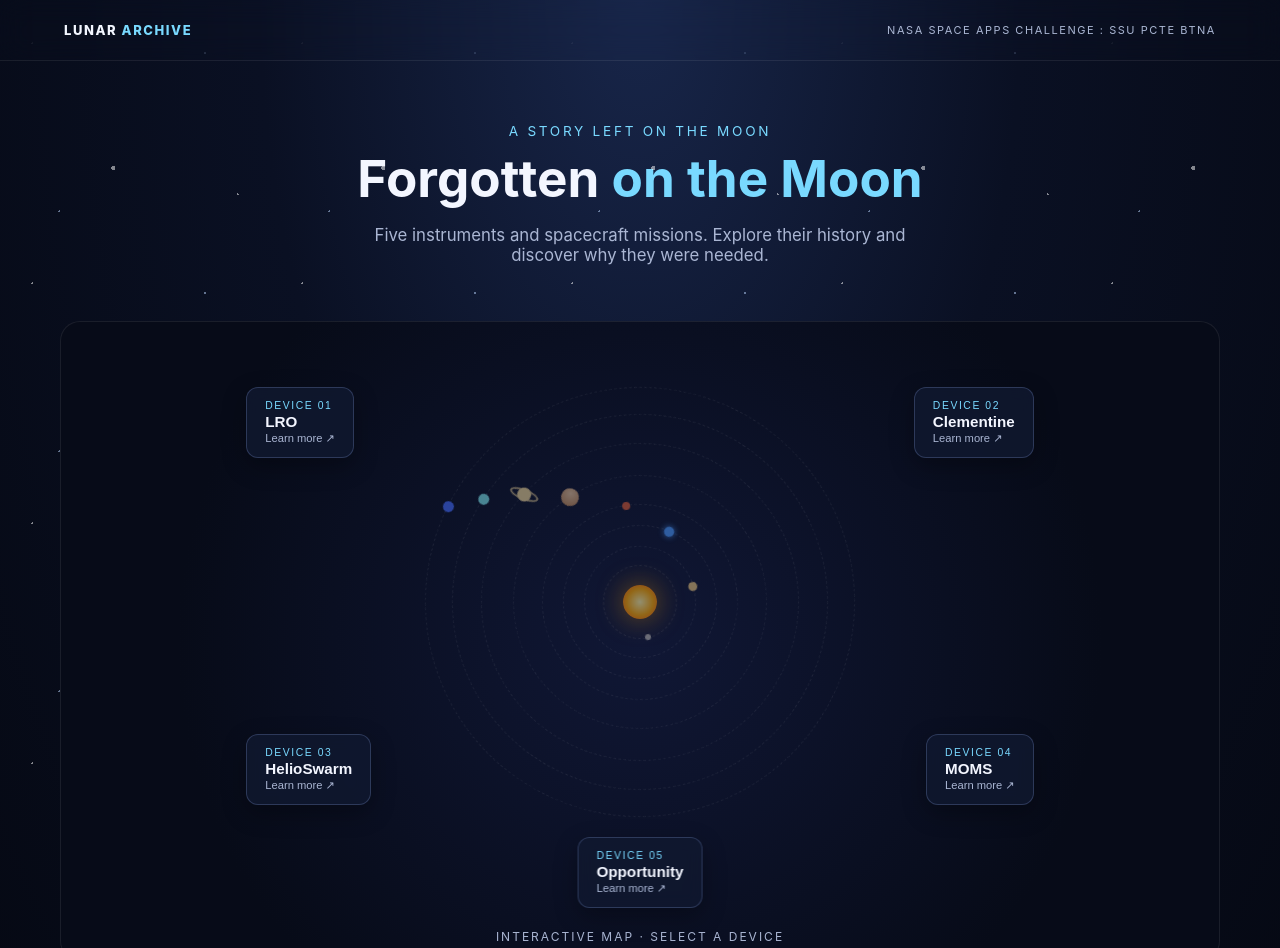
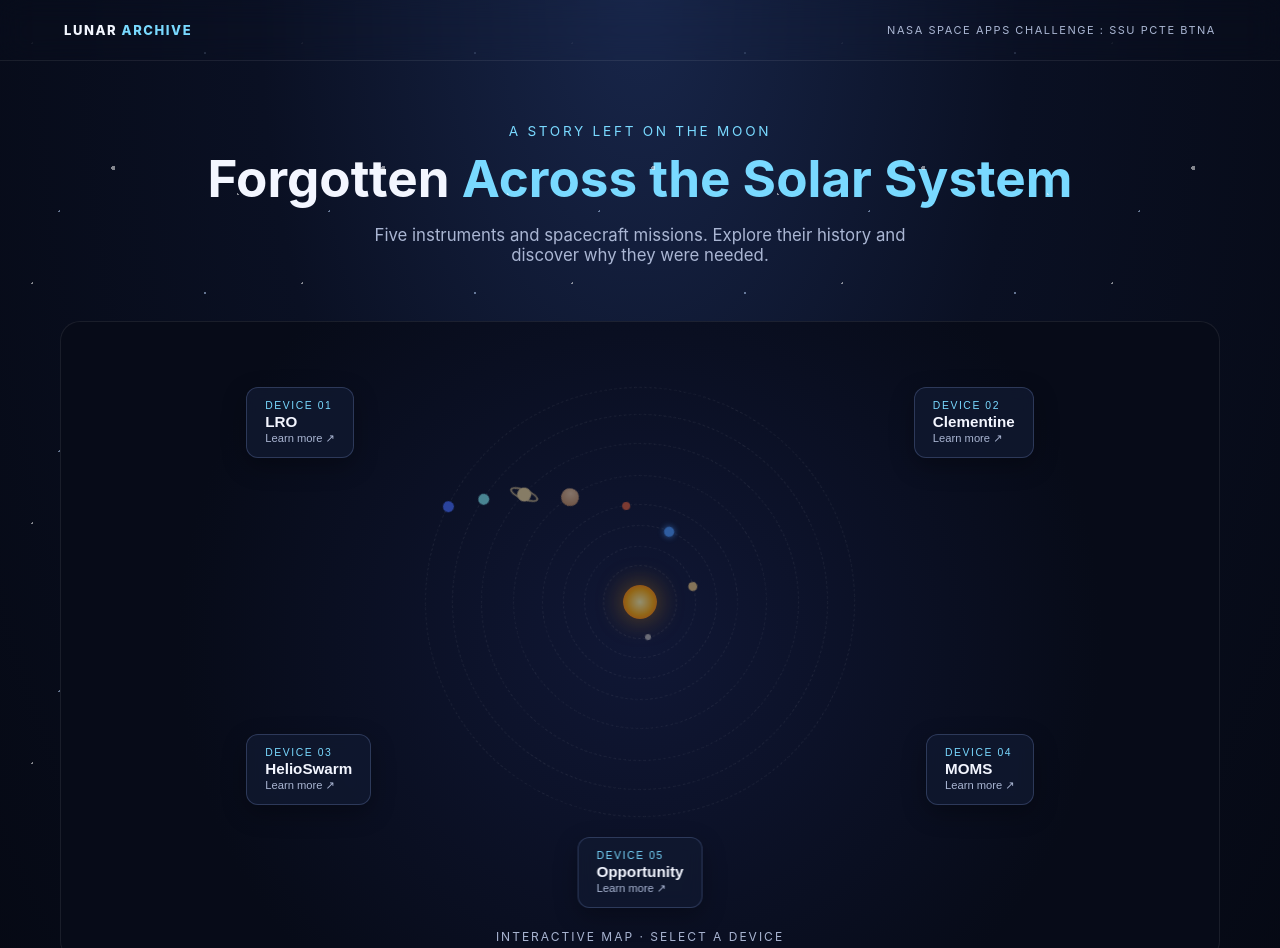
Before and after one commit to anc1dent/lunar-archive, a plain HTML site: page index.html in a window 1280 px wide. Shown: the top 948 px of the page. Drawn offline with Linux system fonts and the light colour scheme.

Commit message:
Update index.html

```diff
--- a/index.html
+++ b/index.html
@@ -17,7 +17,7 @@
   <main>
     <section class="hero">
       <p class="eyebrow">A story left on the Moon</p>
-      <h1>Forgotten <span>on the Moon</span></h1>
+      <h1>Forgotten <span>Across the Solar System</span></h1>
       <p class="intro">Five instruments and spacecraft missions. Explore their history and discover why they were needed.</p>
     </section>
 
```
